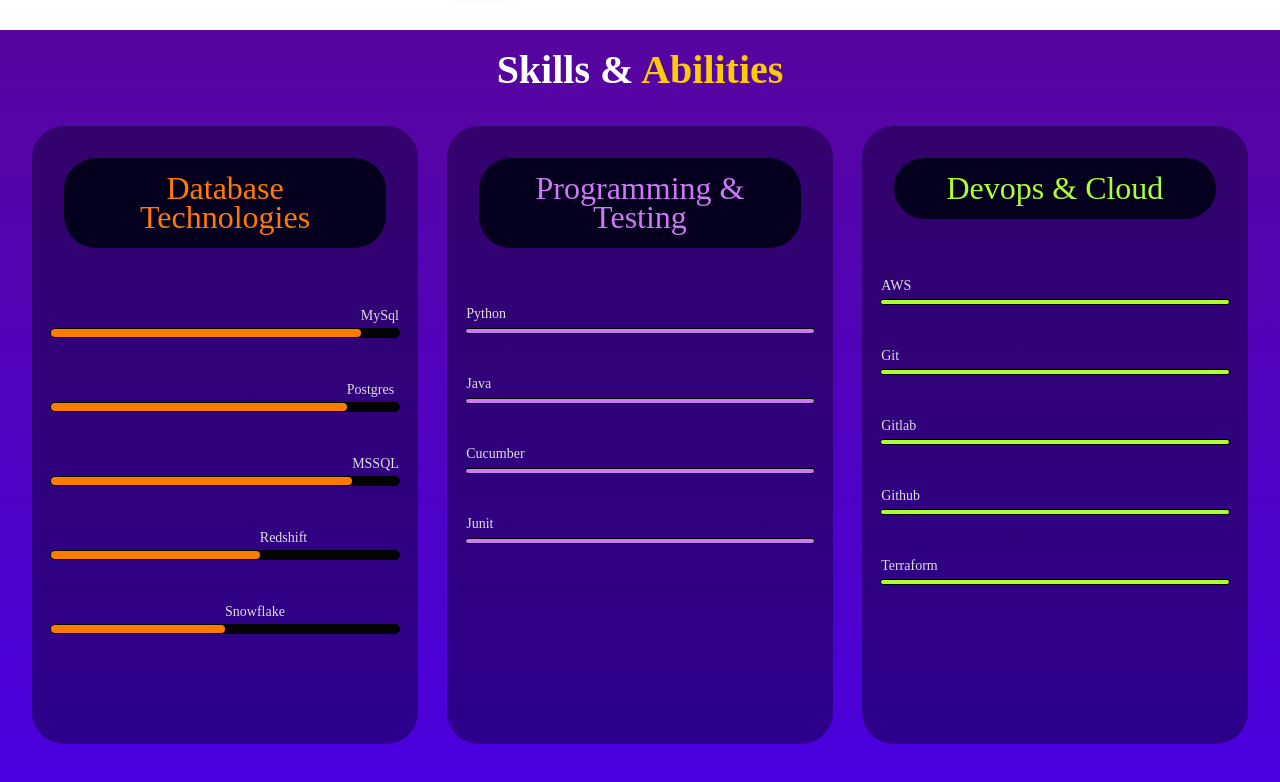
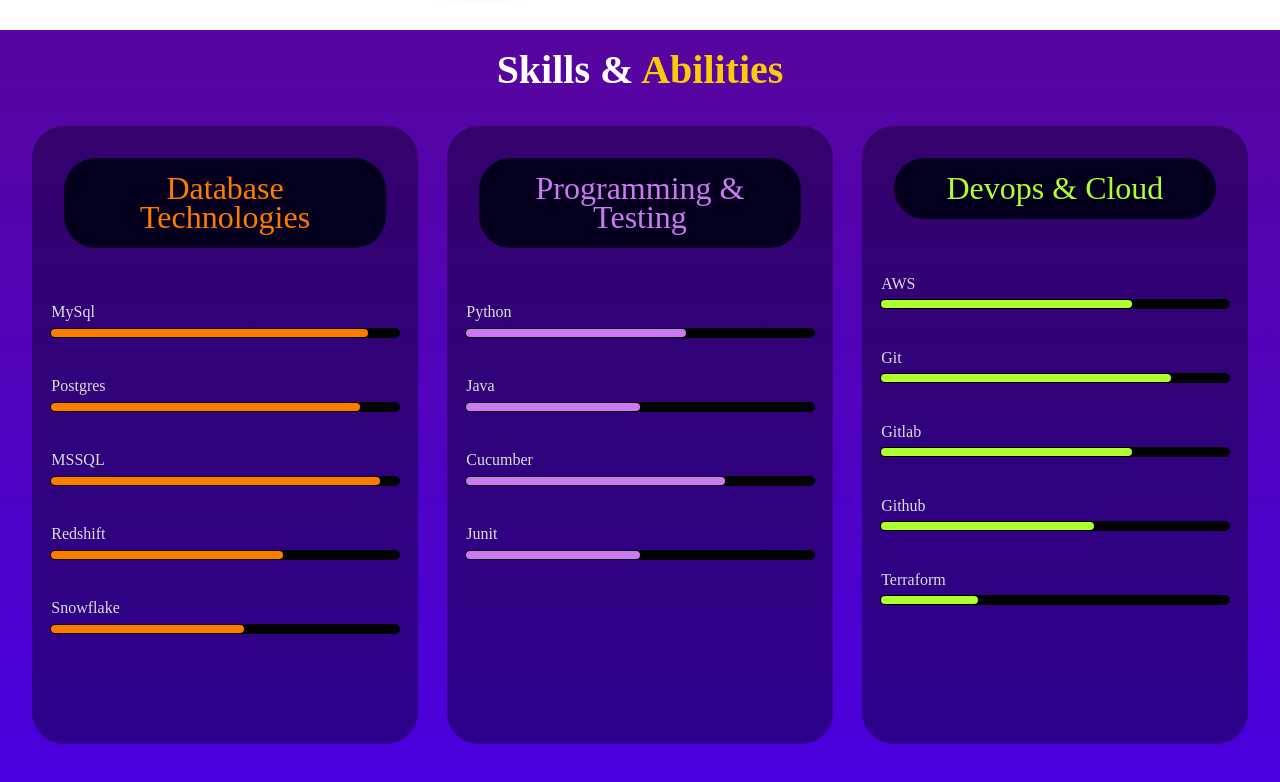
Before and after one commit to JSpooner11/Personal-Website, a plain HTML site: page index.html in a window 1280 px wide. Shown: the part 832-1614 px from the top of the page. Drawn offline with Linux system fonts and the light colour scheme; a small style sheet from the web is missing.

Commit message:
Now fully working skills section. All areas are centered and animation for the progress bars.

```diff
--- a/assets/css/master.css
+++ b/assets/css/master.css
@@ -222,6 +222,15 @@ header  .social-icons a {
   gap: 1.8rem;
 }
 
+@media only screen and (max-width: 768px) {
+  .skills .container  {
+    display: grid;
+    grid-template-columns: 1fr;
+    padding: 1em;
+    grid-row-gap: 100px;
+  }
+}
+
   .skills .col {
     background-color: rgba(0, 0, 22, 0.4);
     padding: 2rem 0;
@@ -259,20 +268,13 @@ h2.devops {
 }
 
 
-
-/* .skill li span {
-  width: 35rem;
-  align-items: center;
-  display: flex;
-} */
-
-
 .skills .container > div ul {
   display: flex;
   flex-direction: column;
   align-items: center;
   padding: 0;
   list-style: none;
+  position: relative;
 }
 
 .skill li {
@@ -292,10 +294,9 @@ h2.devops {
 .skill li em {
   position:relative;
   font-style: normal;
-  font-size: 14px;
+  font-size: 1rem;
   color:#dedede;
-  top:-1rem;
-
+  top:-1.25rem;
 }
 
 .orangeline {
@@ -303,33 +304,38 @@ h2.devops {
   margin: 0.2rem 0;
   border-radius:0.5rem;
   background: #ff7b00;
+  position: absolute;
   /* box-shadow: 0px 0px 10px 1px rgba(255, 145, 0, 0.6); */
 }
 
-li.pinkline {
-  height: 0.25rem;
+.pinkline {
+  height: 0.5rem;
+  margin: 0.2rem 0;
+  border-radius:0.5rem;
   background: #cd79f5;
-  margin-left: 0;
+  position: absolute;
   /* box-shadow: 0px 0px 10px 1px rgba(255, 145, 0, 0.6); */
 }
 
-li.greenline {
-  height: 0.25rem;
+.greenline {
+  height: 0.5rem;
+  margin: 0.2rem 0;
+  border-radius:0.5rem;
   background: greenyellow;
-  margin-left: 0;
+  position: absolute;
   /* box-shadow: 0px 0px 10px 1px rgba(255, 145, 0, 0.6); */
 }
 
 .mysql {
-  width:90%;
+  width:82%;
   animation:mysql 2s ease-out;
 }
 .postgres {
-  width:85%;
+  width:80%;
   animation:postgres 2s ease-out;
 }
 .sqlserver {
-  width:95%;
+  width:85%;
   animation:sqlserver 2s ease-out;
 }
 .redshift {
@@ -342,13 +348,13 @@ li.greenline {
 }
 
 @keyframes mysql {
-0% { width:0px; } 100% { width:90%; }
+0% { width:0px; } 100% { width:82%; }
 }
 @keyframes postgres {
-  0% { width:0px; } 100% { width:85%; }
+  0% { width:0px; } 100% { width:80%; }
 }
 @keyframes sqlserver {
-  0% { width:0px; } 100% { width:95%; }
+  0% { width:0px; } 100% { width:85%; }
 }
 @keyframes redshift {
   0% { width:0px; } 100% { width:60%; }
@@ -357,5 +363,71 @@ li.greenline {
   0% { width:0px; } 100% { width:50%; }
 }
 
+.python {
+  width:57%;
+  animation:python 2s ease-out;
+}
+.java {
+  width:45%;
+  animation:java 2s ease-out;
+}
+.cucumber {
+  width:67%;
+  animation:cucumber 2s ease-out;
+}
+.junit {
+  width:45%;
+  animation:junit 2s ease-out;
+}
+
+@keyframes python {
+0% { width:0px; } 100% { width:57%; }
+}
+@keyframes java {
+  0% { width:0px; } 100% { width:45%; }
+}
+@keyframes cucumber {
+  0% { width:0px; } 100% { width:67%; }
+}
+@keyframes junit {
+  0% { width:0px; } 100% { width:45%; }
+}
+
+.aws {
+  width:65%;
+  animation:aws 2s ease-out;
+}
+.git {
+  width:75%;
+  animation:git 2s ease-out;
+}
+.gitlab {
+  width:65%;
+  animation:gitlab 2s ease-out;
+}
+.github {
+  width:55%;
+  animation:github 2s ease-out;
+}
+.terraform {
+  width:25%;
+  animation:terraform 2s ease-out;
+}
+
+@keyframes aws {
+0% { width:0px; } 100% { width:65%; }
+}
+@keyframes git {
+  0% { width:0px; } 100% { width:75%; }
+}
+@keyframes gitlab {
+  0% { width:0px; } 100% { width:65%; }
+}
+@keyframes github {
+  0% { width:0px; } 100% { width:55%; }
+}
+@keyframes terraform {
+  0% { width:0px; } 100% { width:25%; }
+}
 
 /* Skills section Ends */
--- a/index.html
+++ b/index.html
@@ -75,20 +75,20 @@
         <div class="col">
             <h2 class="programming">Programming & Testing</h2>
             <ul class="skill">
-                <li class="pinkline python"><em>Python</em></li>
-                <li class="pinkline java"><em>Java</em></li>
-                <li class="pinkline cucumber"><em>Cucumber</em></li>
-                <li class="pinkline junit"><em>Junit</em></li>
+                <li><span class="pinkline python"></span><em>Python</em></li>
+                <li><span class="pinkline java"></span><em>Java</em></li>
+                <li><span class="pinkline cucumber"></span><em>Cucumber</em></li>
+                <li><span class="pinkline junit"></span><em>Junit</em></li>
             </ul>
         </div>
         <div class="col">
             <h2 class="devops">Devops & Cloud</h2>
             <ul class="skill">
-                <li class="greenline aws"><em>AWS</em></li>
-                <li class="greenline git"><em>Git</em></li>
-                <li class="greenline gitlab"><em>Gitlab</em></li>
-                <li class="greenline github"><em>Github</em></li>
-                <li class="greenline terraform"><em>Terraform</em></li>
+                <li><span class="greenline aws"></span><em>AWS</em></li>
+                <li><span class="greenline git"></span><em>Git</em></li>
+                <li><span class="greenline gitlab"></span><em>Gitlab</em></li>
+                <li><span class="greenline github"></span><em>Github</em></li>
+                <li><span class="greenline terraform"></span><em>Terraform</em></li>
             </ul>
         </div>
     </div>
```
